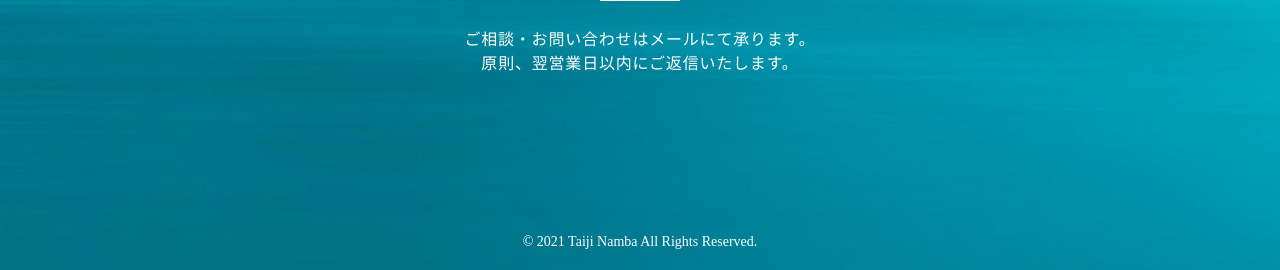
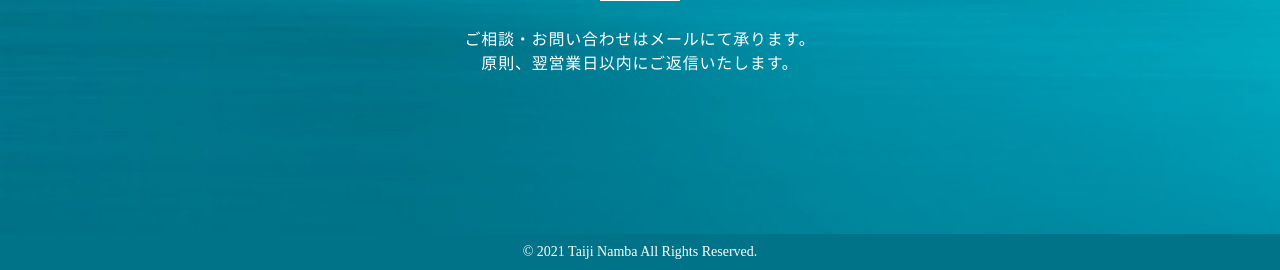
Before and after one commit to Taiji-Namba/portfolio-site-WP, a PHP site: page / in a window 1280 px wide. Shown: the part 3601-3871 px from the top of the page. Run offline with PHP 8.4, Linux system fonts and the light colour scheme; some libraries are stand-ins or nearby versions.

Commit message:
コピーライトをフッター化

```diff
--- a/index.html
+++ b/index.html
@@ -200,11 +200,14 @@
         </section>
       </div>
     </div>
+  </div>
+  <!-- フッター -->
+  <footer>
     <div class="copyright">
       <p>© 2021 Taiji Namba All Rights Reserved.</p>
     </div>
-  </div>
-  <!-- フッター -->
+  </footer>
+
 
   <script src="https://ajax.googleapis.com/ajax/libs/jquery/3.5.1/jquery.min.js"></script>
   <script src="main.js"></script>
--- a/style.css
+++ b/style.css
@@ -486,19 +486,20 @@ nav li {
   }
 }
 
-.copyright {
+footer {
   padding: 10px 0;
   font-size: 1.4rem;
   text-align: center;
+  background-color: #007388;
 }
 
 @media screen and (max-width: 520px) {
-  .copyright {
+  footer {
     font-size: 1.2rem;
   }
 }
 
-.copyright p {
+footer p {
   padding: 10px auto;
   margin: 0;
 }
--- a/style.scss
+++ b/style.scss
@@ -430,11 +430,12 @@ nav {
   }
 }
 
-// Copyright
-.copyright {
+// フッター
+footer {
   padding: 10px 0;
   font-size: 1.4rem;
   text-align: center;
+  background-color: #007388;
 
   @include mq() {
     font-size: 1.2rem;
```
Also changed, not shown: 1 other file.
